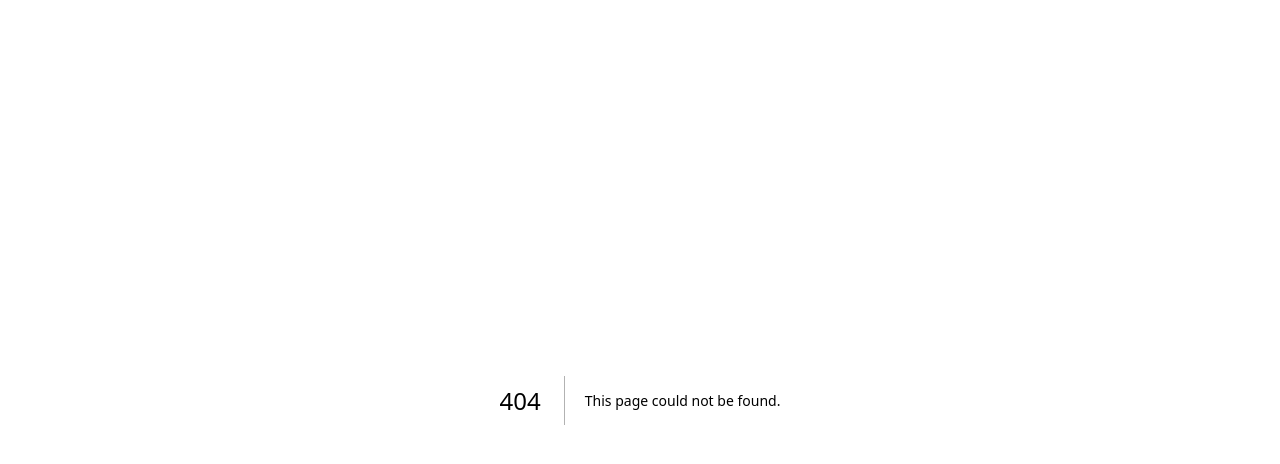
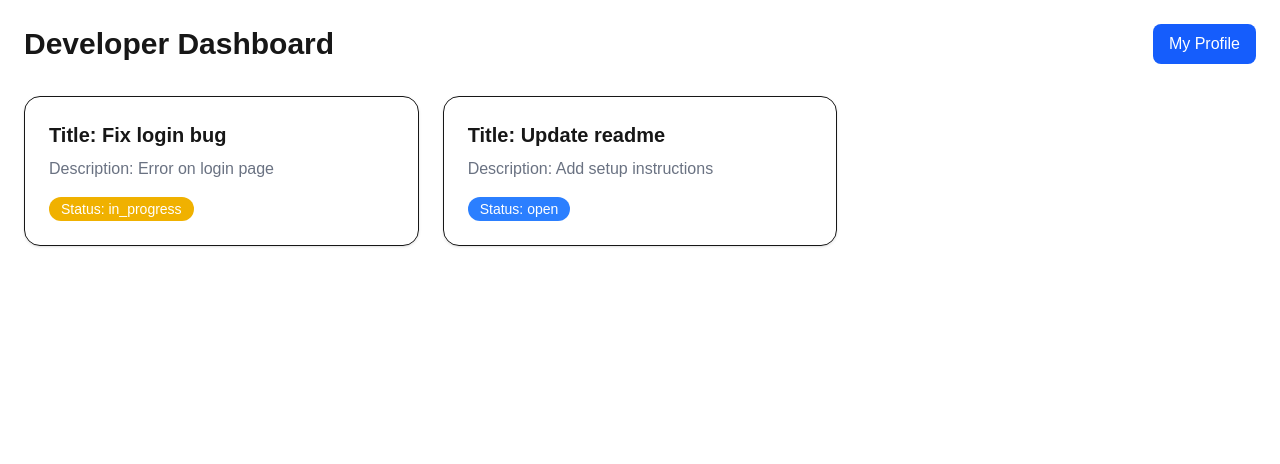
Before and after one commit to Alvinator24/CSSECDV_MP, a Next.js app: page /developer in a window 1280 px wide. Before the commit this address had no page. Shown: the top 464 px of the page. Built offline with nearby package versions, Linux system fonts and the light colour scheme.

Commit message:
create developer panel

```diff
--- /dev/null
+++ b/app/developer/page.tsx
@@ -0,0 +1,73 @@
+"use client";
+
+import Link from "next/link";
+import { useEffect, useState } from "react";
+
+type Task = {
+  id: number;
+  title: string;
+  description: string;
+  status: string;
+};
+
+export default function DeveloperPanel() {
+  const [tasks, setTasks] = useState<Task[]>([]);
+
+  useEffect(() => {
+    const fetchTasks = async () => {
+      const assignedTasks: Task[] = [
+        // Example tasks
+        { id: 1, title: "Fix login bug", description: "Error on login page", status: "in_progress" },
+        { id: 2, title: "Update readme", description: "Add setup instructions", status: "open" },
+      ];
+      setTasks(assignedTasks);
+    };
+
+    fetchTasks();
+  }, []);
+
+  return (
+    <div className="min-h-screen bg-white p-6">
+      {/* Header with Profile Button */}
+      <div className="flex justify-between items-center mb-8">
+        <h1 className="text-3xl font-bold">Developer Dashboard</h1>
+        <Link
+          href="/developer/profile"
+          className="px-4 py-2 bg-blue-600 text-white rounded-lg hover:bg-blue-700 transition"
+        >
+          My Profile
+        </Link>
+      </div>
+
+      {/* Task Cards */}
+      {tasks.length > 0 ? (
+        <div className="grid grid-cols-1 sm:grid-cols-2 lg:grid-cols-3 gap-6">
+          {tasks.map((task) => (
+            <div
+              key={task.id}
+              className="border rounded-2xl p-6 shadow-sm hover:shadow-md transition"
+            >
+              <h2 className="text-xl font-semibold mb-2">Title: {task.title}</h2>
+              <p className="text-gray-500 mb-4">Description: {task.description}</p>
+              <span
+                className={`px-3 py-1 rounded-full text-white text-sm ${
+                  task.status === "in_progress"
+                    ? "bg-yellow-500"
+                    : task.status === "open"
+                    ? "bg-blue-500"
+                    : "bg-green-500"
+                }`}
+              >
+                Status: {task.status}
+              </span>
+            </div>
+          ))}
+        </div>
+      ) : (
+        <p className="text-gray-500 text-center mt-10 text-lg">
+          No tasks assigned
+        </p>
+      )}
+    </div>
+  );
+}
```
